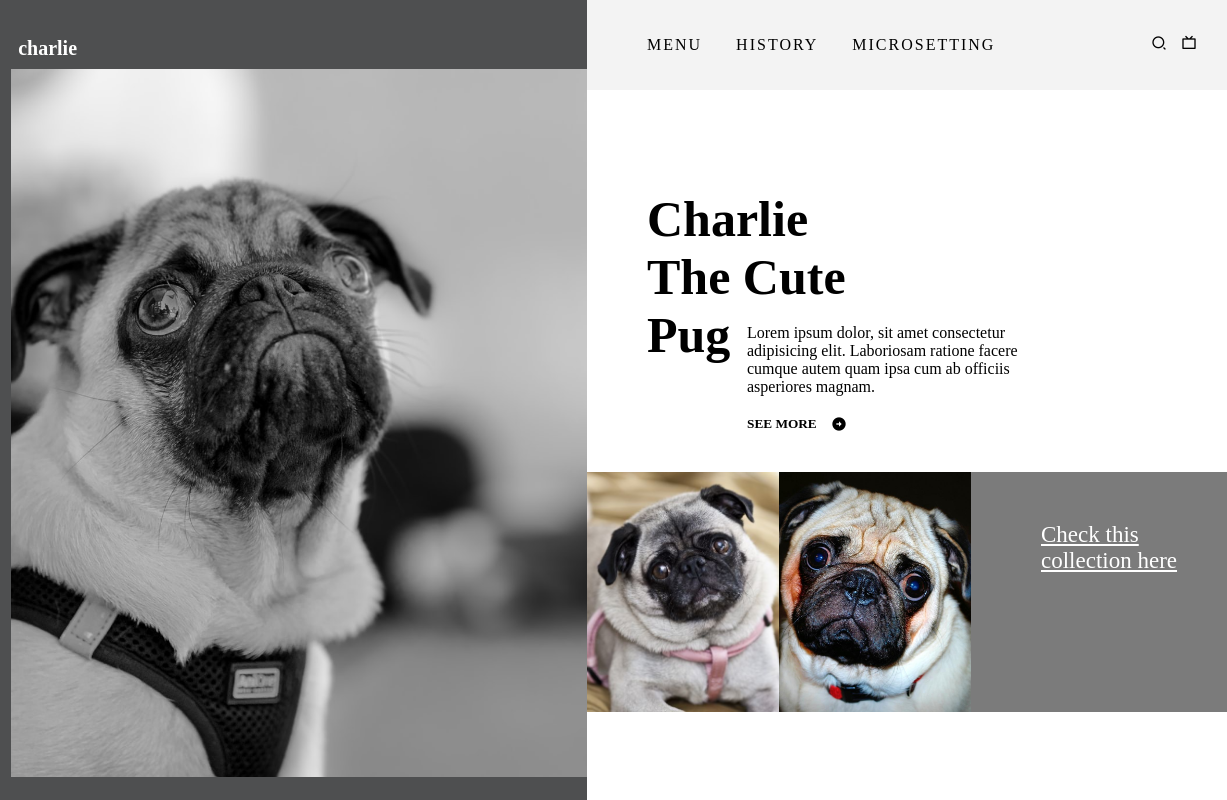
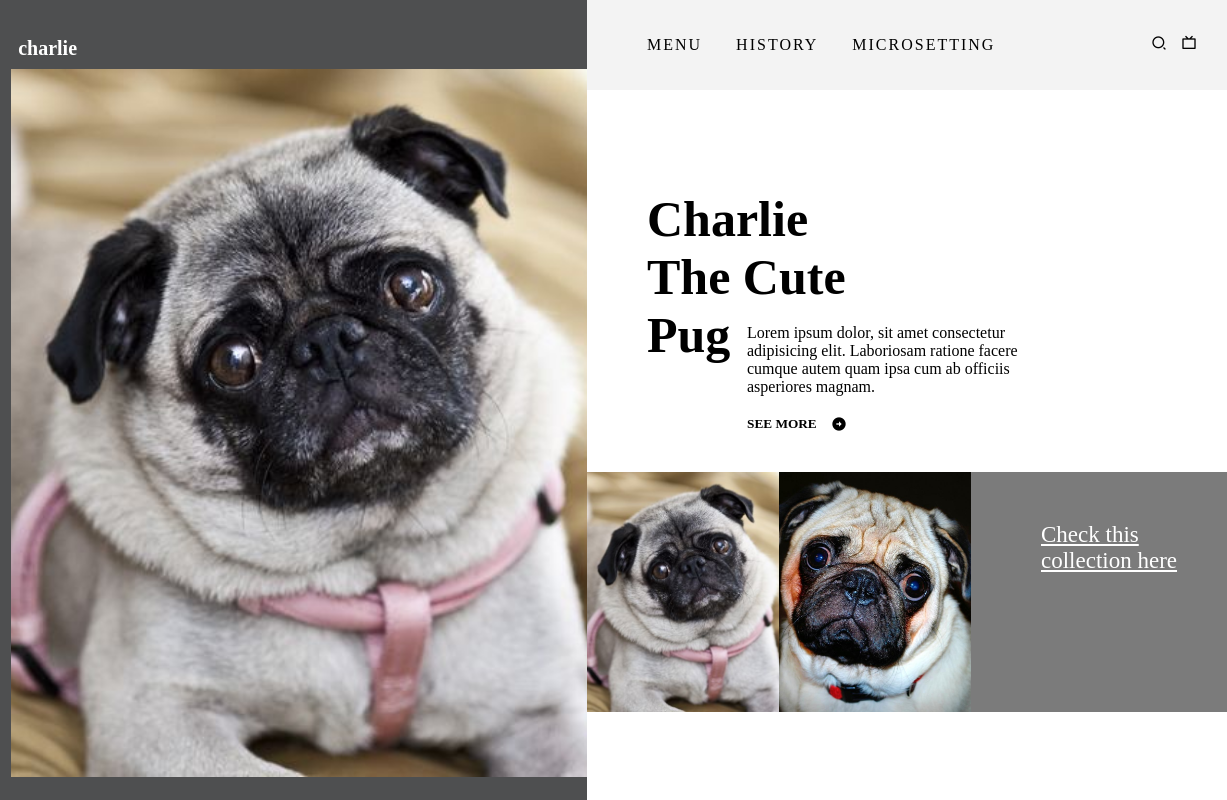
Before and after one commit to riteshtikare/task1, a plain HTML site: page index.html in a window 1280 px wide. Shown: the full height of the page, 53-1280 px from the left. Drawn offline with nearby package versions, Linux system fonts and the light colour scheme.

Commit message:
Update style.css

```diff
--- a/style.css
+++ b/style.css
@@ -83,6 +83,7 @@ html,body{
     background-size: cover;
     background-position: center;
     background-image: url(./images/photo-1564585530977-a99e9ff883fe.jpg);
+    background-image: url(./images/miniature-dog-breeds-pug-1574134213.jpg);
 }
 
 #right{
```
